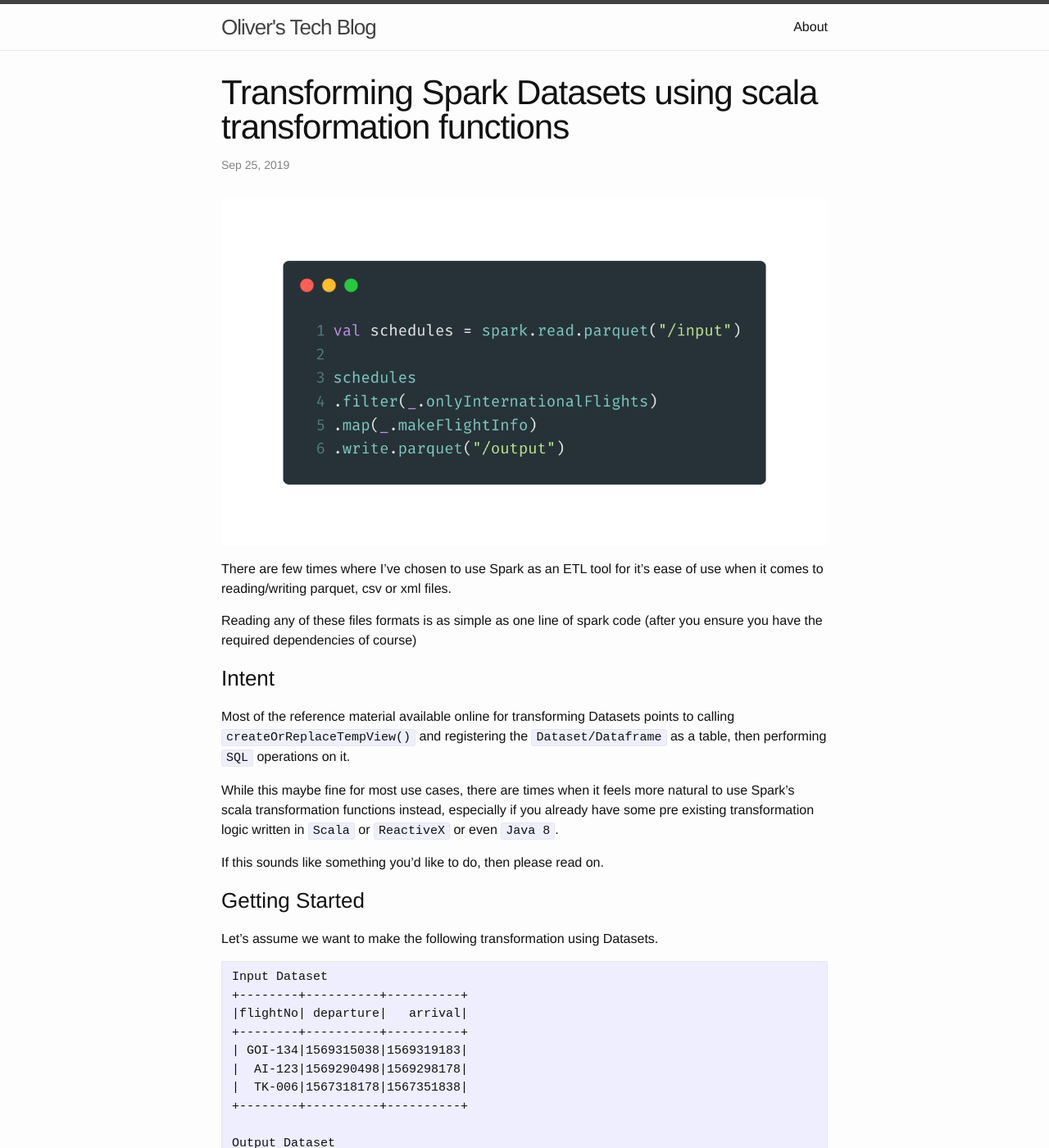
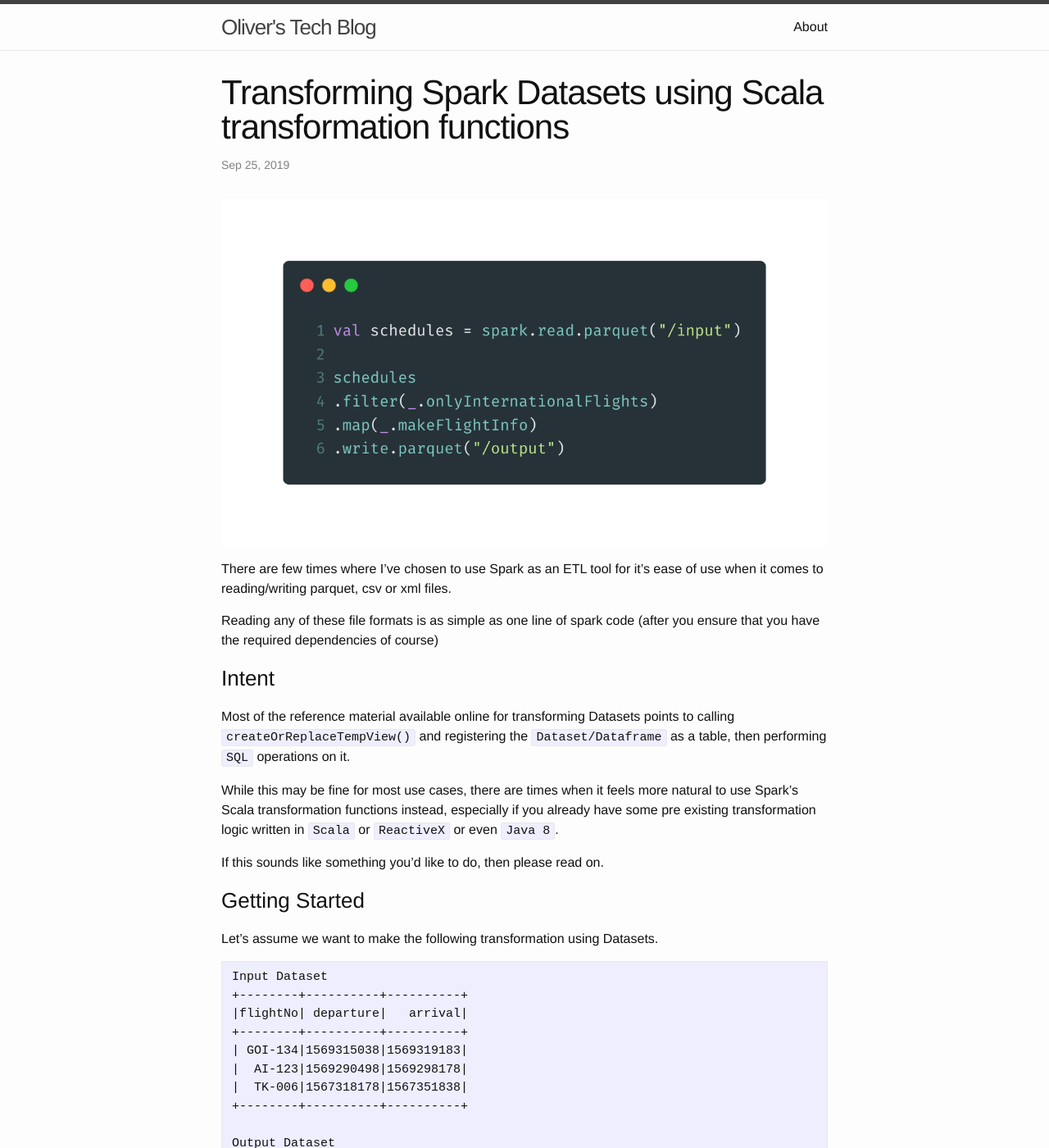
Before and after one commit to oliversavio/oliversavio.github.io, a Jekyll site: the page built from _posts/2019-09-25-how-to-transform-a-spark-dataset.md, in a window 1280 px wide and 1400 px high. Shown: the whole window at 82% size. Built offline with Jekyll 4.4.1, drawn with Linux system fonts in a browser that asks for light colours; some of the changed text lies outside the part shown.

Commit message:
final edits

```diff
--- a/_posts/2019-09-25-how-to-transform-a-spark-dataset.md
+++ b/_posts/2019-09-25-how-to-transform-a-spark-dataset.md
@@ -11,12 +11,12 @@ comments: false
 
 There are few times where I've chosen to use Spark as an ETL tool for it's ease of use when it comes to reading/writing parquet, csv or xml files.
 
-Reading any of these files formats is as simple as one line of spark code (after you ensure you have the required dependencies of course)
+Reading any of these file formats is as simple as one line of spark code (after you ensure that you have the required dependencies of course)
 
 ### Intent
 Most of the reference material available online for transforming Datasets points to calling `createOrReplaceTempView()` and registering the `Dataset/Dataframe` as a table, then performing `SQL` operations on it.
 
-While this maybe fine for most use cases, there are times when it feels more natural to use Spark's scala transformation functions instead, especially if you already have some pre existing transformation logic written in `Scala` or `ReactiveX` or even `Java 8`.
+While this may be fine for most use cases, there are times when it feels more natural to use Spark's Scala transformation functions instead, especially if you already have some pre existing transformation logic written in `Scala` or `ReactiveX` or even `Java 8`.
 
 If this sounds like something you'd like to do, then please read on.
 
```
Also changed, not shown: other parts of _posts/2019-09-25-how-to-transform-a-spark-dataset.md (+3 -3 lines).
